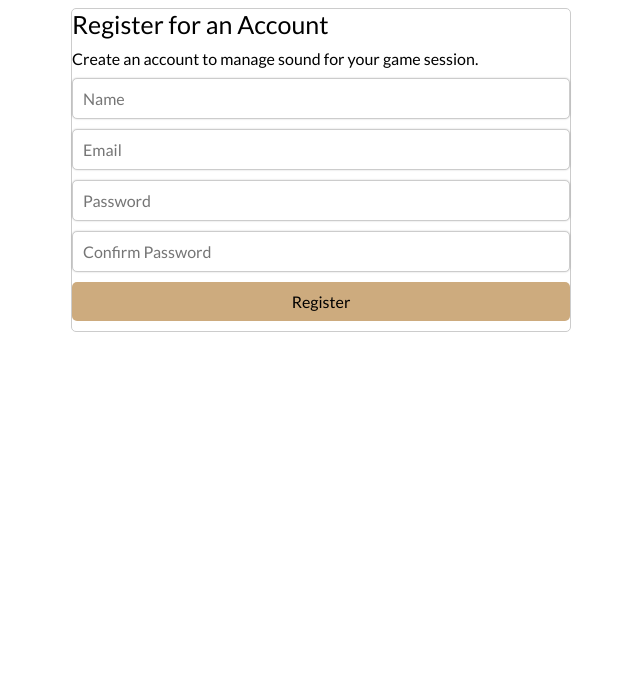
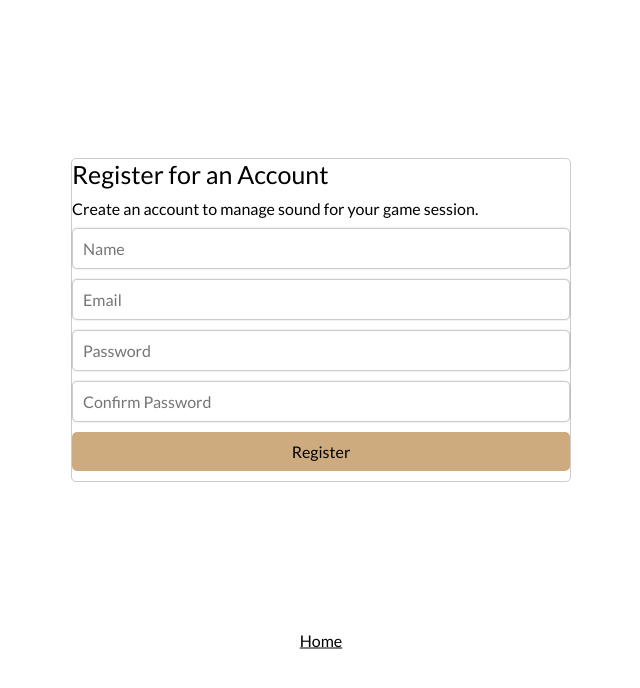
Before and after one commit to KC-LCW-Jan-23-Classroom/liftoff-theIncodables, an Angular app in the folder incodables-front-end/content-vibes-front-end/: page /register in a window 1280 px wide. Shown: the top 688 px of the page, without its empty margins (319-959 px from the left). Built offline with nearby package versions, Linux system fonts and the light colour scheme.

Commit message:
"Updated html, css for reg form, & login.comp.ts"

```diff
--- a/incodables-front-end/content-vibes-front-end/src/app/app.component.css
+++ b/incodables-front-end/content-vibes-front-end/src/app/app.component.css
@@ -36,6 +36,10 @@ body {
     margin: 0 auto;
     border: 1px solid #ccc;
     border-radius: 5px;
+    position: absolute;
+    top: 40%;
+    left: 50%;
+    transform: translate(-50%, -50%);
 }
 
 .registration-form h2 {
@@ -103,6 +107,19 @@ body {
     box-shadow: none;
 }
 
+.home-link {
+    position: absolute;
+    top: 80%;
+    left: 50%;
+    transform: translate(-50%, -50%);
+    text-align: center;
+    color: black;
+  }
+
+  .home-link:hover {
+    color:#9933ff;
+  }
+
 .nav-link {
     font-family: "Lato", sans-serif;
     font-size: 15px;
--- a/incodables-front-end/content-vibes-front-end/src/app/login/login.component.ts
+++ b/incodables-front-end/content-vibes-front-end/src/app/login/login.component.ts
@@ -3,7 +3,7 @@ import { Component } from '@angular/core';
 @Component({
   selector: 'app-login',
   templateUrl: './login.component.html',
-  styleUrls: ['./login.component.css']
+  styleUrls: ['./login.component.css', '../app.component.css']
 })
 export class LoginComponent {
 
--- a/incodables-front-end/content-vibes-front-end/src/app/registration/registration.component.html
+++ b/incodables-front-end/content-vibes-front-end/src/app/registration/registration.component.html
@@ -20,5 +20,9 @@
         <button type="submit" class="registration-form-button">Register</button>
     </div>
 
+    <div class="home-link">
+        <a class="register page link" routerLink="/homepage">Home</a>
+    </div>
+
 </body>
 </html>
```
